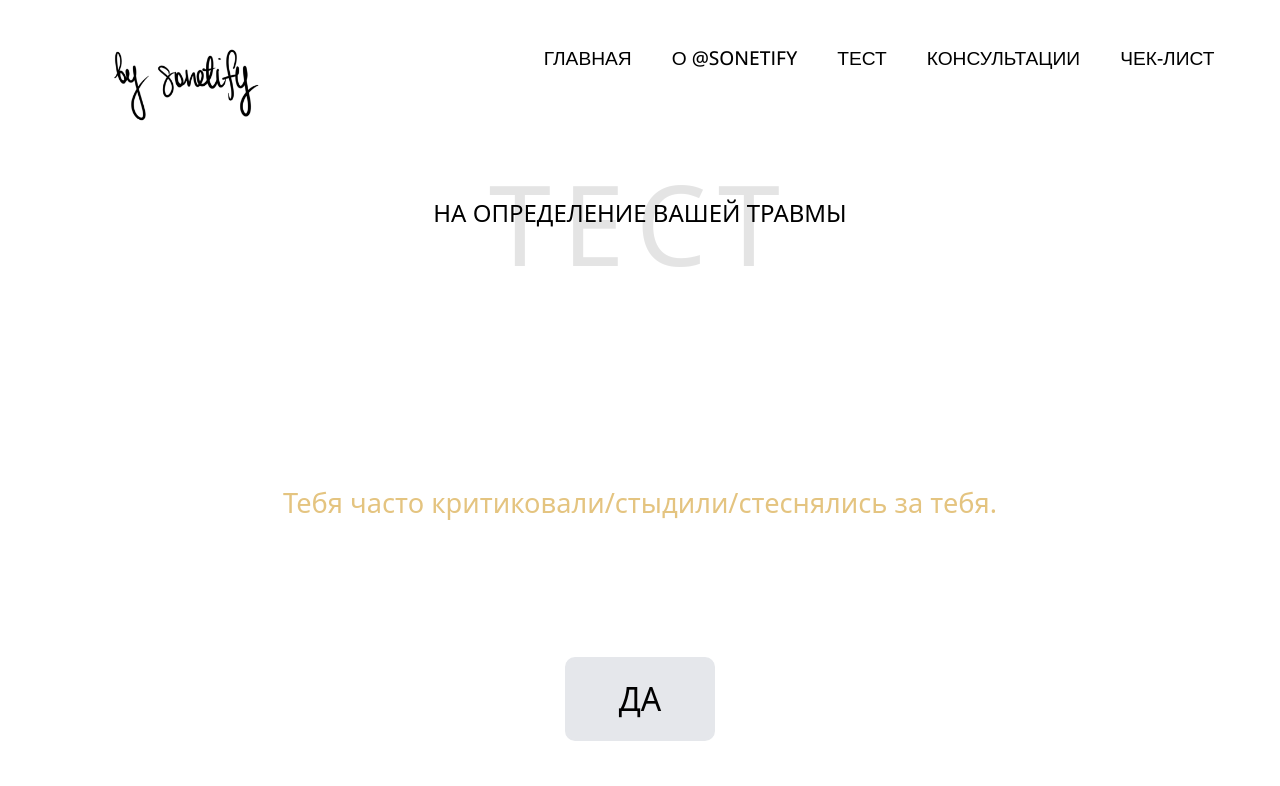
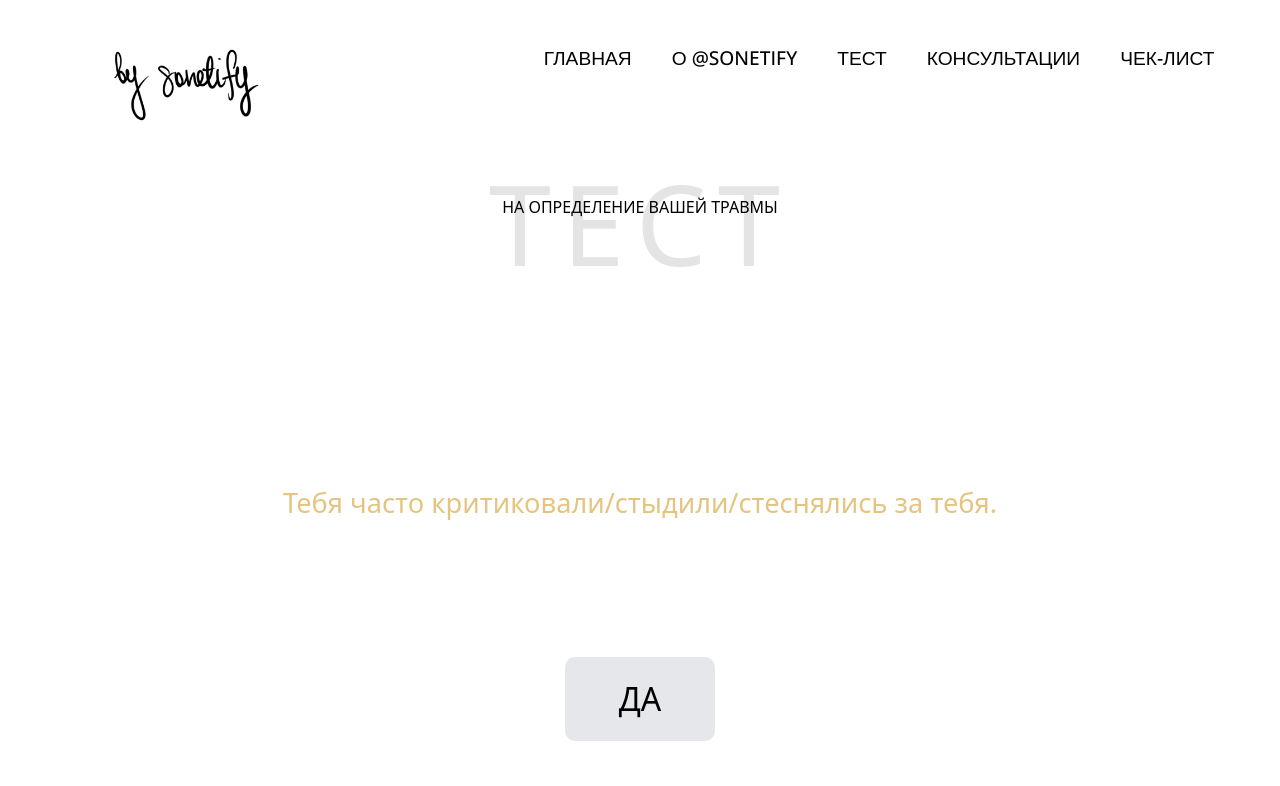
Before and after one commit to ch1cano/sonetify, a Next.js app: page /test in a window 1280 px wide. Shown: the top 786 px of the page. Built offline with nearby package versions, Linux system fonts and the light colour scheme; a web font is replaced by a local one.

Commit message:
fix text bags

```diff
--- a/pages/test.tsx
+++ b/pages/test.tsx
@@ -105,11 +105,11 @@ const TestPage: FC = () => {
 			<main className="w-full h-full flex flex-col intro justify-center items-center gap-4 mb-10">
 				<div className="w-full h-full relative m-auto flex flex-col mt-[170px] content-center items-center w-70 h-10 mb-40">
 					<h2
-						className={`${s.testh2} text-center my-14 absolute content-center items-center`}>
+						className={s.testh2 + "text-center my-14 absolute content-center items-center"}>
 						НА ОПРЕДЕЛЕНИЕ ВАШЕЙ ТРАВМЫ
 					</h2>
 					<h1
-						className={`${s.test} title-main m-auto top-0 opacity-10 tracking-widest`}>
+						className={s.test + " title-main m-auto top-0 opacity-10 tracking-widest"}>
 						ТЕСТ
 					</h1>
 				</div>
@@ -132,7 +132,7 @@ const TestPage: FC = () => {
 								return;
 							}
 						}}
-						className={`${s.yesno} px-10 py-4 w-[150px] rounded-[10px] bg-gray border-2 bg-gray-200`}>
+						className={s.yesno + " px-10 py-4 w-[150px] rounded-[10px] bg-gray border-2 bg-gray-200"}>
 						ДА
 					</button>
 					<button
@@ -143,7 +143,7 @@ const TestPage: FC = () => {
 								return;
 							}
 						}}
-						className={`${s.yesno} px-10 py-4 w-[150px] rounded-[10px] bg-gray border-1 bg-gray-200`}>
+						className={s.yesno + " px-10 py-4 w-[150px] rounded-[10px] bg-gray border-1 bg-gray-200"}>
 						НЕТ
 					</button>
 				</div>
```
